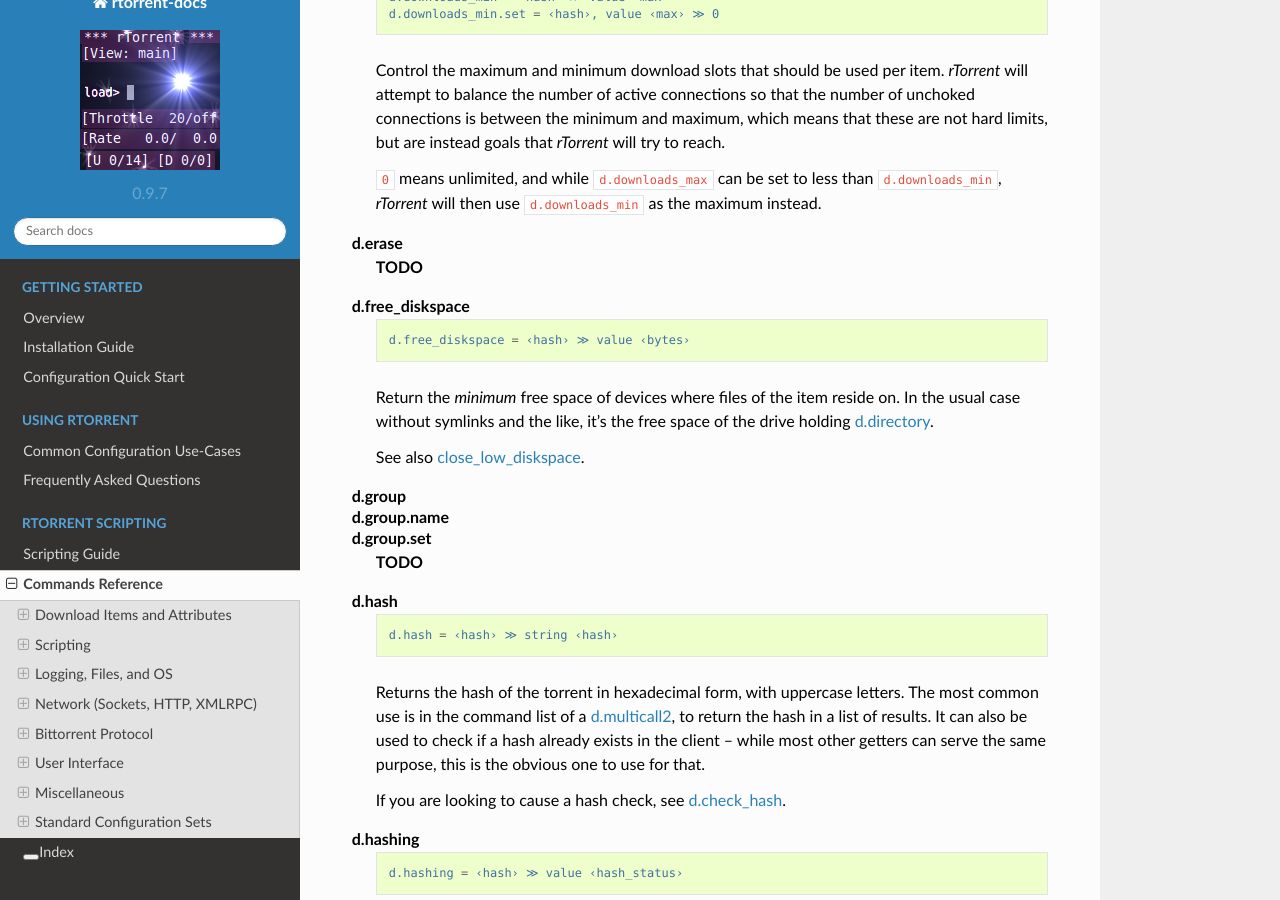
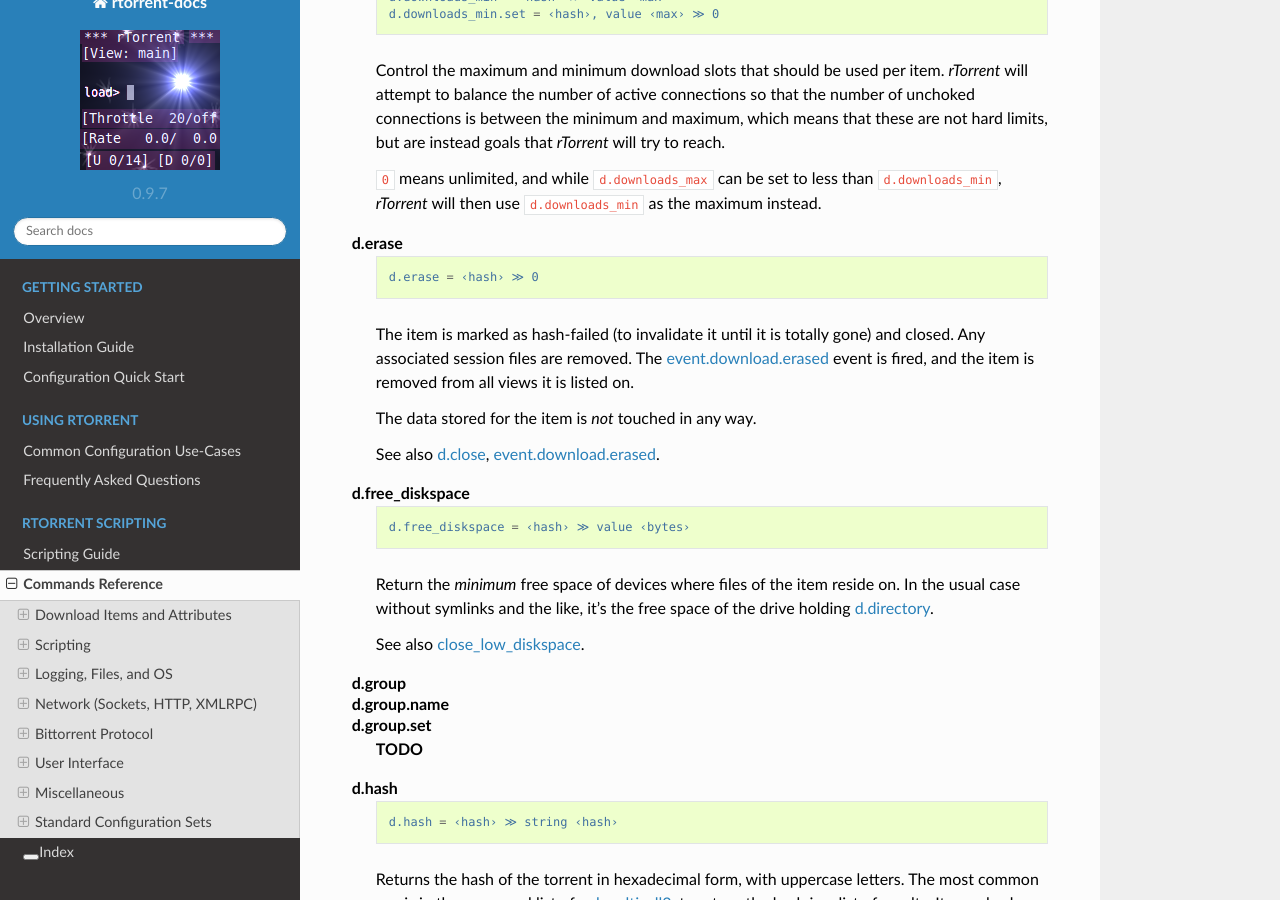
Before and after one commit to rtorrent-community/rtorrent-docs, a Sphinx documentation site: the page built from docs/cmd-ref.rst, in a window 1280 px wide and 900 px high, scrolled down 11695 px. Built offline with Sphinx 7.4.7 and the Read the Docs theme 2.0.0, drawn with Linux system fonts in a browser that asks for light colours.

Commit message:
add 'd.erase'

```diff
--- a/docs/include-cmd-items.rst
+++ b/docs/include-cmd-items.rst
@@ -574,7 +574,18 @@
 
     d.erase
 
-        **TODO**
+        .. code-block:: ini
+
+            d.erase = ‹hash› ≫ 0
+
+        The item is marked as hash-failed (to invalidate it until it is totally gone) and closed.
+        Any associated session files are removed.
+        The :term:`event.download.erased` event is fired, and the item is removed from all views it is listed on.
+
+        The data stored for the item is *not* touched in any way.
+
+        See also :term:`d.close`, :term:`event.download.erased`.
+
 
     d.free_diskspace
 
```
